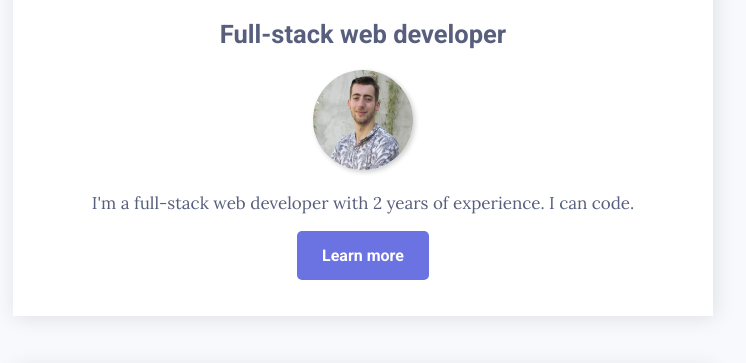
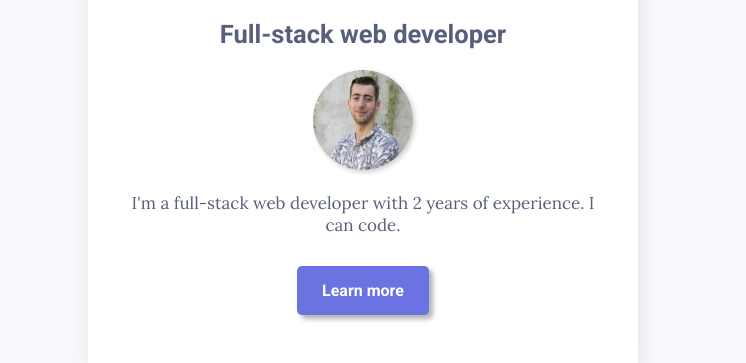
Before and after one commit to TravelingTice/profile, a plain HTML site: page index.html in a window 1280 px wide. Shown: the part 142-505 px from the top of the page, without its empty margins (277-1023 px from the left). Drawn offline with Linux system fonts and the light colour scheme.

Commit message:
Add some cooler styles

```diff
--- a/css/bio.css
+++ b/css/bio.css
@@ -3,10 +3,12 @@
 }
 
 #profile-img {
-  transition: box-shadow 200ms ease-out;
   box-shadow: 2px 2px 5px rgba(0,0,0,0.2);
+  display: inline-block;
+  transition: all 400ms cubic-bezier(.54,.12,.24,1.34);
 }
 
 #profile-img:hover {
-  box-shadow: 2px 2px 10px rgba(0,0,0,.3);
+  box-shadow: 2px 2px 10px rgba(0,0,0,.4);
+  transform: rotate(360deg) scale(1.2);
 }
--- a/css/button.css
+++ b/css/button.css
@@ -3,10 +3,14 @@
   color: white;
   padding: 15px 25px;
   border-radius: 5px;
+  box-shadow: 4px 4px 5px rgba(0,0,0,.3);
   transition: all 300ms ease-out;
+  display: inline-block;
 }
 
 .btn:hover {
   color: white;
-  background: black;
+  background: #5B62d1;
+  box-shadow: 2px 2px 5px rgba(0,0,0,.4);
+  transform: translateY(4px);
 }
--- a/css/layout.css
+++ b/css/layout.css
@@ -1,6 +1,6 @@
 /* LAYOUT */
 .container {
-  width: 700px;
+  width: 350px;
   margin: 0 auto;
 }
 
@@ -24,9 +24,14 @@
   cursor: pointer;
 }
 
-
-@media screen and (max-width: 1000px) {
+@media screen and (min-width: 600px) {
   .container {
-    width: 500px;
+    width: 450px;
   }
 }
+
+@media screen and (min-width: 800px) {
+  .container {
+    width: 550px;
+  }
+}
```
